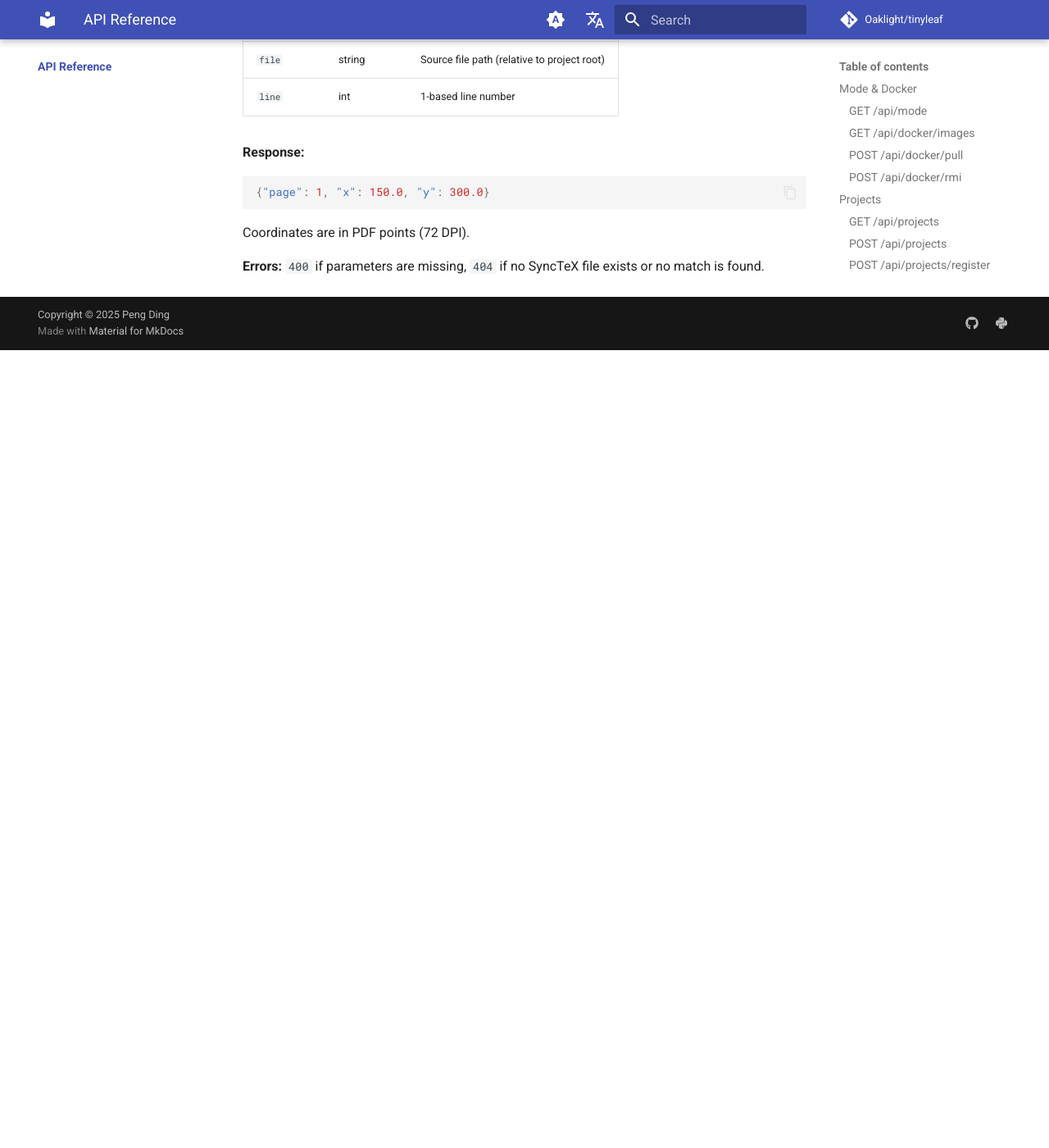
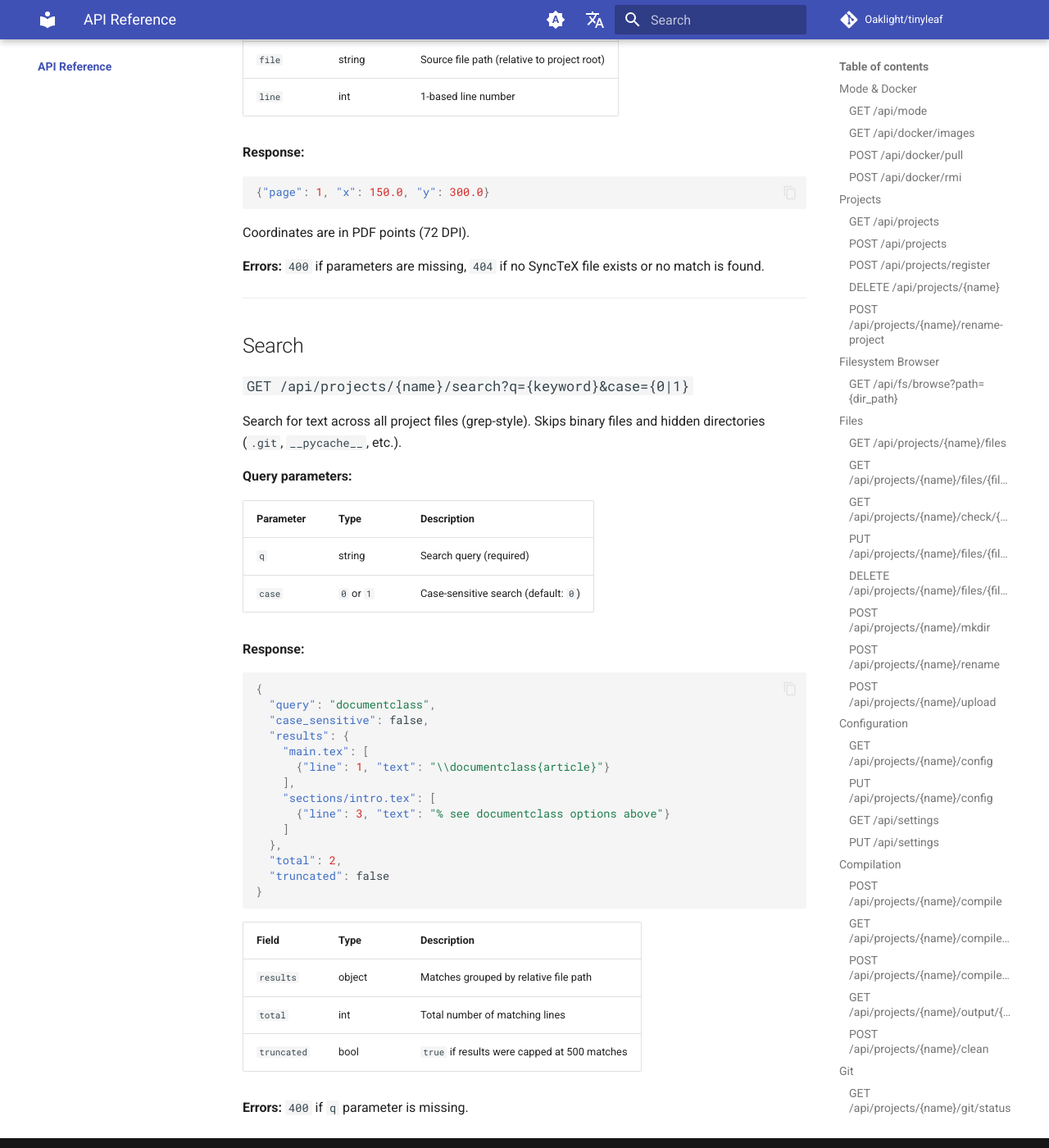
Before and after one commit to Oaklight/tinyleaf, an MkDocs documentation site: the page built from docs/api/index.md, in a window 1280 px wide and 1400 px high, scrolled down 10734 px. Shown: the whole window at 82% size. Built offline with MkDocs 1.6.1 and Material for MkDocs 9.7.7, drawn with Linux system fonts in a browser that asks for light colours; comment, search, counter and statistics services are not loaded; before the commit the page ends 11161 px from its top, so only the background shows below that.

Commit message:
docs: add project-wide search feature to changelog, quickstart, and API

````diff
--- a/docs/api/index.md
+++ b/docs/api/index.md
@@ -491,3 +491,45 @@ Forward search: find the PDF position for a source file and line number.
 Coordinates are in PDF points (72 DPI).
 
 **Errors:** `400` if parameters are missing, `404` if no SyncTeX file exists or no match is found.
+
+---
+
+## Search
+
+### `GET /api/projects/{name}/search?q={keyword}&case={0|1}`
+
+Search for text across all project files (grep-style). Skips binary files and hidden directories (`.git`, `__pycache__`, etc.).
+
+**Query parameters:**
+
+| Parameter | Type | Description |
+|-----------|------|-------------|
+| `q` | string | Search query (required) |
+| `case` | `0` or `1` | Case-sensitive search (default: `0`) |
+
+**Response:**
+
+```json
+{
+  "query": "documentclass",
+  "case_sensitive": false,
+  "results": {
+    "main.tex": [
+      {"line": 1, "text": "\\documentclass{article}"}
+    ],
+    "sections/intro.tex": [
+      {"line": 3, "text": "% see documentclass options above"}
+    ]
+  },
+  "total": 2,
+  "truncated": false
+}
+```
+
+| Field | Type | Description |
+|-------|------|-------------|
+| `results` | object | Matches grouped by relative file path |
+| `total` | int | Total number of matching lines |
+| `truncated` | bool | `true` if results were capped at 500 matches |
+
+**Errors:** `400` if `q` parameter is missing.
````
Also changed, not shown: docs/changelog.md (+2 -0 lines), docs/getting-started/quickstart.md (+1 -0 lines).
